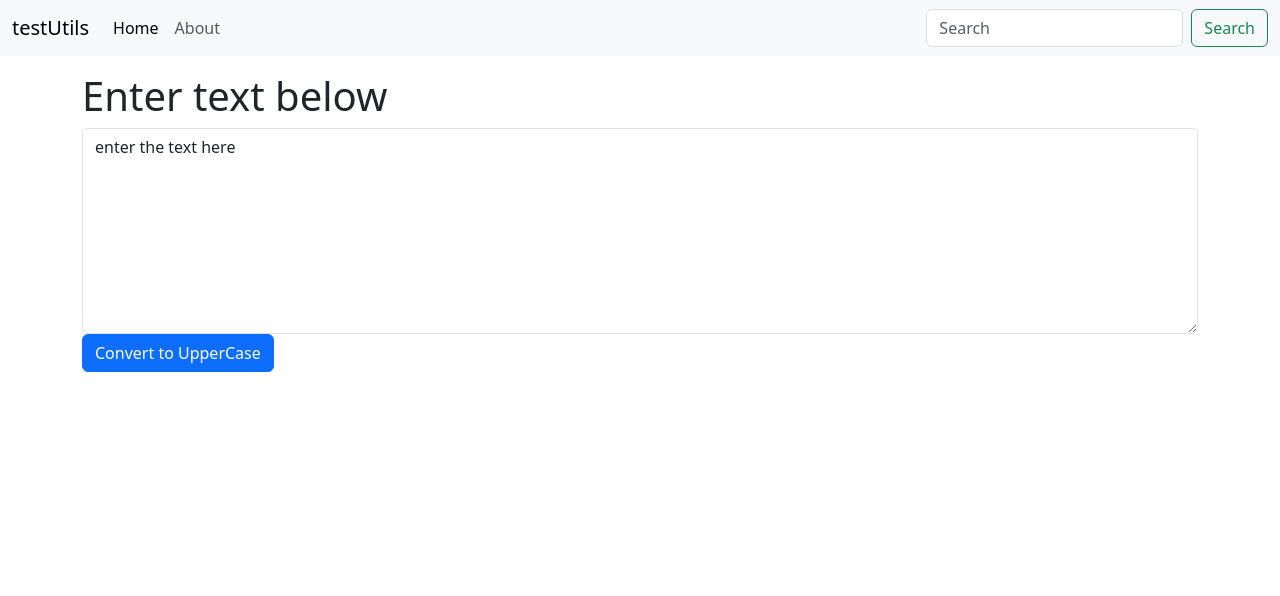
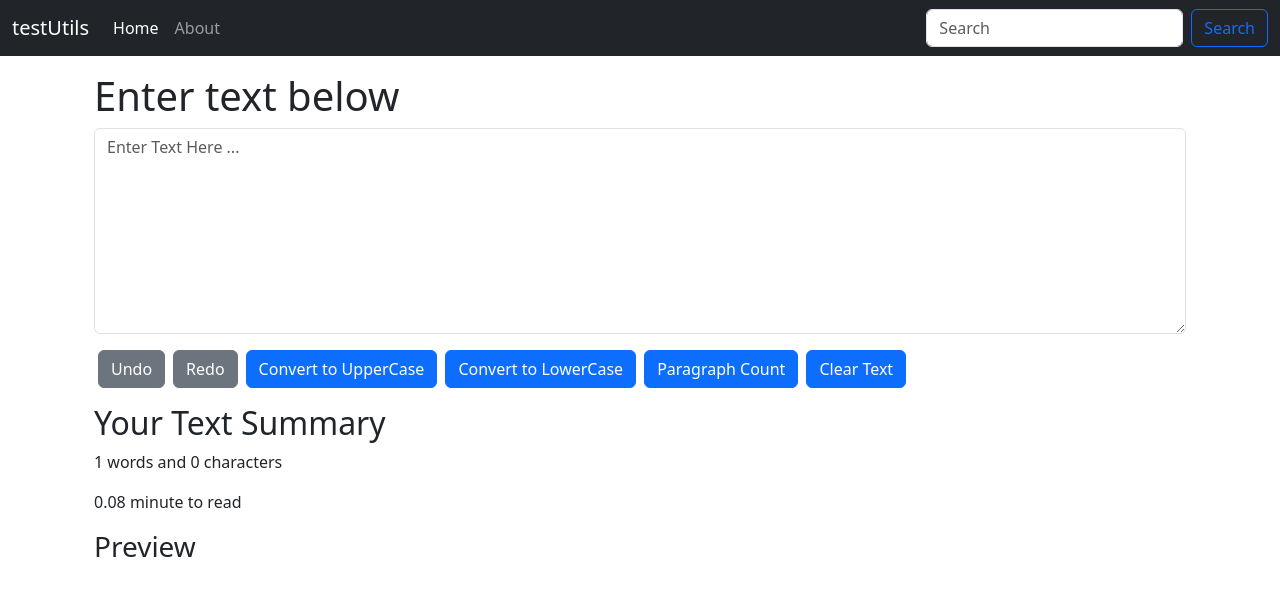
Before and after one commit to KiranKhadd29/practiceReactJS, a React (Create React App) app in the folder react-study/: page / in a window 1280 px wide. Shown: the top 596 px of the page. Built offline with nearby package versions, Linux system fonts and the light colour scheme.

Commit message:
TextUtils : Added Logic 01

```diff
--- a/react-study/src/Components/Navbar.js
+++ b/react-study/src/Components/Navbar.js
@@ -2,7 +2,7 @@ import React from 'react'
 import PropTypes from 'prop-types';
 export default function Navbar(props) {
   return (
-    <nav className="navbar navbar-expand-lg bg-body-tertiary">
+    <nav className="navbar navbar-expand-lg navbar-dark bg-dark">
   <div className="container-fluid">
     <a className="navbar-brand" href="/">{props.title}</a>
     <button className="navbar-toggler" type="button" data-bs-toggle="collapse" data-bs-target="#navbarSupportedContent" aria-controls="navbarSupportedContent" aria-expanded="false" aria-label="Toggle navigation">
@@ -19,7 +19,7 @@ export default function Navbar(props) {
       </ul>
       <form className="d-flex" role="search">
         <input className="form-control me-2" type="search" placeholder="Search" aria-label="Search"/>
-        <button className="btn btn-outline-success" type="submit">Search</button>
+        <button className="btn btn-outline-primary" type="submit">Search</button>
       </form>
     </div>
   </div>
--- a/react-study/src/Components/TextForm.js
+++ b/react-study/src/Components/TextForm.js
@@ -1,26 +1,73 @@
 import React, { useState } from 'react'
 
 export default function TextForm(props) {
+
+  const handleUndoClick = () =>{
+    //console.log("Undo was clicked" + text);
+    let newText = text;
+    setText(newText);
+}
+  const handleRedoClick = () =>{
+    //console.log("Redo was clicked" + text);
+    let newText = text;
+    setText(newText);
+  }
     const handleUpClick = () =>{
-        console.log("Upparcase was clicked" + text);
+        //console.log("Upparcase was clicked" + text);
         let newText = text.toUpperCase();
         setText(newText);
     }
+
+    const handleLowClick = () =>{
+      //console.log("Lowercase was clicked" + text);
+      let newText = text.toLowerCase();
+      setText(newText);
+  }
+
+    const handleParaClick = () =>{
+      debugger;
+      //console.log("Para Count was clicked" + text);
+      let newText = text.includes("\n").toString();
+      setText(newText);
+  }
+
+  const handleClearTextClick = () =>{
+    //console.log("Clear Text was clicked" + text);
+    let newText = '';
+    setText(newText);
+  }
+
     const handleOnChange = (event) =>{
-        console.log("On Change");
+        //console.log("On Change");
         setText(event.target.value);
 
     }
-    const [text, setText] = useState("enter the text here");
+    const [text, setText] = useState("");
     //text = "new text" // wrong way to change the state
     //setText = {"new text"} // correct way to change the state
   return (
     <>
-    <h1>{props.heading}</h1>
-    <div className="mb-3">
-        {/*<label for="myBox" className="form-label">Example textarea</label>*/}
-        <textarea className="form-control" id="myBox" onChange={handleOnChange} value={text} rows="8"></textarea>
-        <button className="btn btn-primary" onClick={handleUpClick}>Convert to UpperCase </button>
+    <div className='container'>
+      <h1>{props.heading}</h1>
+      <div className="mb-3">
+          {/*<label for="myBox" className="form-label">Example textarea</label>*/}
+          <textarea className="form-control" id="myBox" onChange={handleOnChange} value={text} placeholder="Enter Text Here ..." rows="8"></textarea>
+          <p></p>
+          <button className="btn btn-secondary mx-1" onClick={handleUndoClick}>Undo </button>
+          <button className="btn btn-secondary mx-1" onClick={handleRedoClick}>Redo </button>
+          <button className="btn btn-primary mx-1" onClick={handleUpClick}>Convert to UpperCase </button>
+          <button className="btn btn-primary mx-1" onClick={handleLowClick}>Convert to LowerCase </button>
+          <button className="btn btn-primary mx-1" onClick={handleParaClick}>Paragraph Count </button>
+          <button className="btn btn-primary mx-1" onClick={handleClearTextClick}>Clear Text </button>
+      </div>
+    </div>
+    <div className='container my-3'>
+      <h2>Your Text Summary</h2>
+      <p>{text.split(" ").length} words and {text.length} characters </p>
+      <p>{0.08 * text.split(" ").length} minute to read </p>
+      <h3>Preview</h3>
+      <p>{text}</p>
+
     </div>
     </>
   )
```
